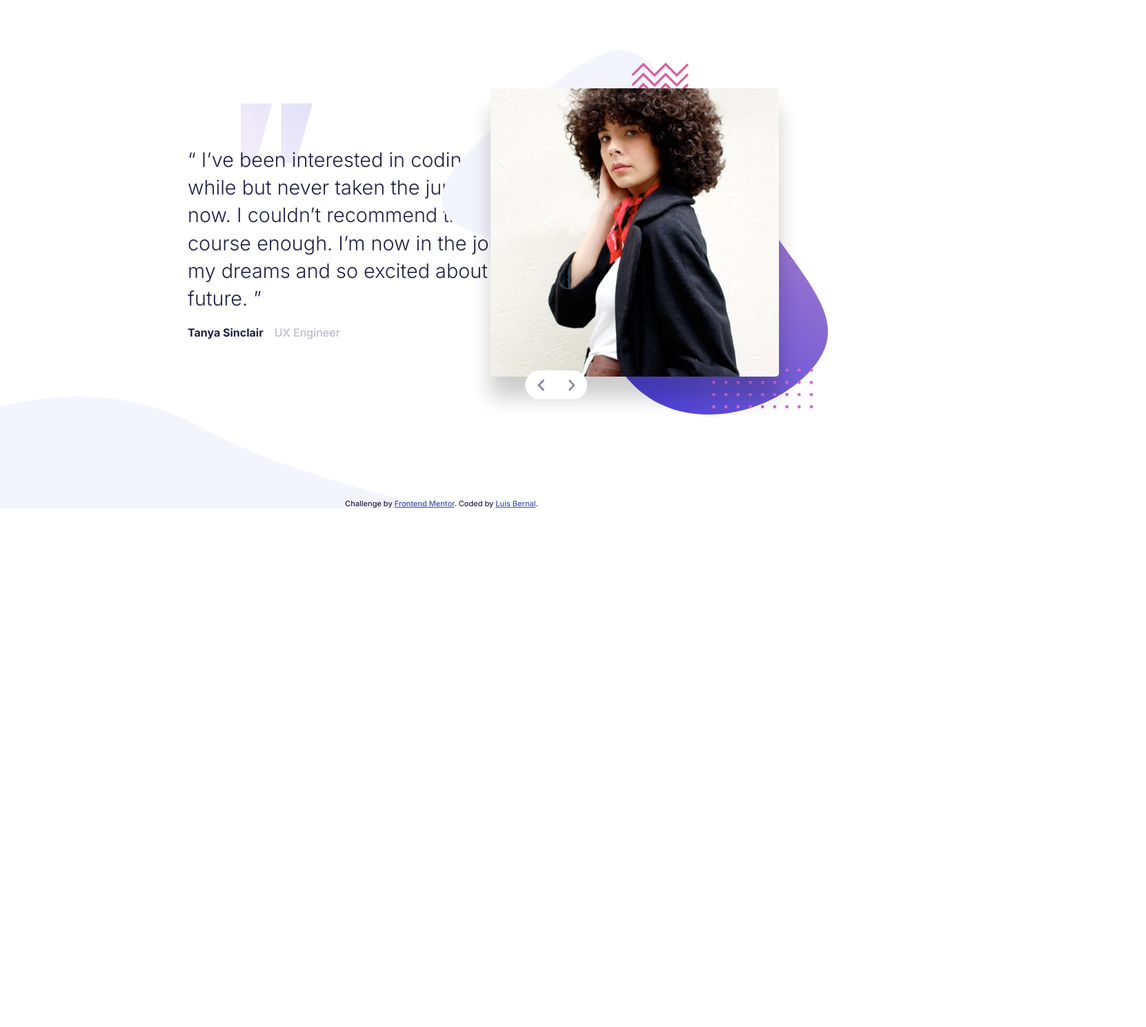
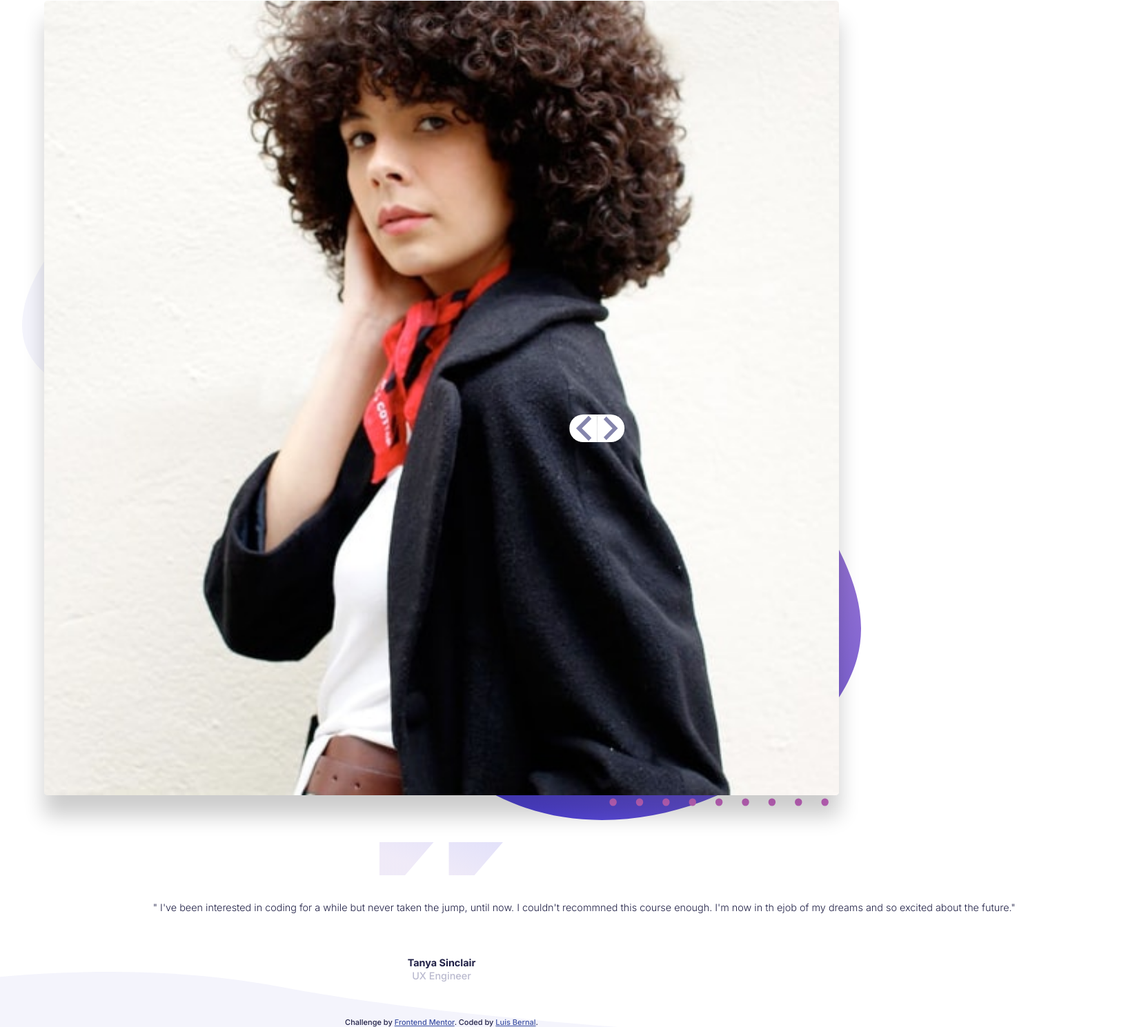
Before and after one commit to FrontendMentor-Lecap/Bootcamp-Testimonials-Slider, a plain HTML site: page index.html in a window 1280 px wide. Shown: the part 63-1552 px from the top of the page at 69% size, 1661 px wide, since content can reach past the window. Before the commit the page ends 800 px from the top, so only its background shows below. Drawn offline with Linux system fonts and the light colour scheme.

Commit message:
Html change and JS created

```diff
--- a/app.js
+++ b/app.js
@@ -1,31 +1,76 @@
-const next = document.querySelector('.next');
-const prev = document.querySelector('.prev');
-const slides = document.querySelectorAll('.testimonial');
+let counter = 0;
 
-let index = 0;
-display(index);
-function display(index) {
-  slides.forEach(slide => {
-    slide.style.display = 'none';
+// Selectors
+const userImage = document.querySelector('.user__image');
+const userName = document.querySelector('.user__name');
+const userRole = document.querySelector('.user__role');
+const testimonialContainer = document.querySelector('.testimonial__container');
+const testimonialText = document.querySelector('.testimonial__text');
+const prevBtn = document.querySelector('#prev');
+const nextBtn = document.querySelector('#next');
+
+const users = [
+  {
+    username: 'Tanya Sinclair',
+    userrole: 'UX Engineer',
+    testimony: ` " I've been interested in coding for a while but never taken the jump, until now. I couldn't recommned this course enough. I'm now in th ejob of my dreams and so excited about the future." `,
+    imgSrc: '/images/image-tanya.jpg',
+  },
+  {
+    username: 'John Tarkpor',
+    userrole: 'Junior Front-end Developer',
+    testimony: ` "If you want to lay the best foundation possible I'd recommend taking this course. The depth the instructors go into is incredible. I now feel so confident about starting as a professional developer. " `,
+    imgSrc: '/images/image-john.jpg',
+  },
+];
+
+// Functions
+const toggleActive = type => {
+  if (type === 'add') {
+    userImage.classList.add('active');
+    testimonialContainer.classList.add('active');
+  }
+  if (type === 'remove') {
+    userImage.classList.remove('active');
+    testimonialContainer.classList.remove('active');
+  }
+};
+
+const displayUser = userdata => {
+  const { username, userrole, testimony, imgSrc } = userdata;
+
+  userImage.src = imgSrc;
+  userName.textContent = username;
+  userRole.textContent = userrole;
+  testimonialText.textContent = testimony;
+};
+
+const slideOut = count => {
+  toggleActive('remove');
+  setTimeout(() => {
+    displayUser(users[count]);
+    setTimeout(() => toggleActive('add'));
   });
-  slides[index].style.display = 'flex';
-}
+};
 
-function nextSlide() {
-  index++;
-  if (index > slides.length - 1) {
-    index = 0;
-  }
-  display(index);
-}
-function prevSlide() {
-  index--;
-  if (index < 0) {
-    index = slides.length - 1;
-  }
-  display(index);
-}
+const prevSlide = () => {
+  conter <= 0 ? (counter = users.length - 1) : counter--;
 
-next.addEventListener('click', nextSlide);
-prev.addEventListener('click', prevSlide);
-document.addEventListener('keydown', prevSlide);
+  slideOut(counter);
+};
+
+const nextSlide = () => {
+  counter >= users.length - 1 ? (counter = 0) : counter++;
+
+  slideOut(counter);
+};
+
+// Event Listeners
+document.addEventListener('DOMContentLoaded', () => {
+  displayUser(users[counter]);
+  toggleActive('add');
+});
+
+prevBtn.addEventListener('click', prevSlide);
+
+nextBtn.addEventListener('click', nextSlide);
--- a/index.html
+++ b/index.html
@@ -32,44 +32,31 @@
     </style>
   </head>
   <body>
+    <div class="wrapper">
       <article class="testimonial">
-      <div class="image">
-        <img src="images/image-tanya.jpg" alt="tanya image" />
+        <div class="image__container">
+          <div class="image__div">
+            <img alt="" class="user__image" />
+            <div class="navigation">
+              <button class="btn" id="prev">
+                <img src="/images/icon-prev.svg" alt="previous" />
+              </button>
+
+              <button class="btn" id="next">
+                <img src="/images/icon-next.svg" alt="next" />
+              </button>
             </div>
-      <div class="content">
-        <blockquote>
-          “ I’ve been interested in coding for a while but never taken the jump,
-          until now. I couldn’t recommend this course enough. I’m now in the job
-          of my dreams and so excited about the future. ”
-        </blockquote>
-        <div class="name">
-          <h4 class="name">Tanya Sinclair</h4>
-          <p class="job-title">UX Engineer</p>
+          </div>
+        </div>
+
+        <div class="testimonial__container">
+          <blockquote class="testimonial__text"></blockquote>
+          <div class="user__info">
+            <h4 class="user__name"></h4>
+            <p class="user__role"></p>
           </div>
         </div>
       </article>
-
-    <article class="testimonial">
-      <div class="image">
-        <img src="/images/image-john.jpg" alt="john image" />
-      </div>
-      <div class="content">
-        <blockquote>
-          “ If you want to lay the best foundation possible I’d recommend taking
-          this course. The depth the instructors go into is incredible. I now
-          feel so confident about starting up as a professional developer. ”
-        </blockquote>
-        <div class="name">
-          <h4 class="name">John Tarkpor</h4>
-          <p class="job-title">Junior Front-end Developer</p>
-        </div>
-      </div>
-    </article>
-
-    <div class="navigation">
-      <img src="/images/icon-prev.svg" alt="previous" class="prev" />
-      <img src="/images/icon-next.svg" alt="next" class="next" />
-    </div>
 
       <div class="attribution">
         Challenge by
@@ -77,7 +64,7 @@
           >Frontend Mentor</a
         >. Coded by <a href="#">Luis Bernal</a>.
       </div>
-
+    </div>
     <script src="app.js"></script>
   </body>
 </html>
--- a/style.css
+++ b/style.css
@@ -12,39 +12,41 @@
 
 body {
   font-family: 'Inter', sans-serif;
-  min-height: 100vh;
-  position: relative;
-  color: var(--drkblue);
 }
 
-article {
-  display: flex;
-  flex-direction: column;
-  align-items: center;
-  height: 100vh;
+.wrapper {
+  position: relative;
+  min-height: 100vh;
+  color: var(--drkblue);
   background-image: url('/images/pattern-curve.svg');
   background-repeat: no-repeat;
   background-position: bottom left;
-  background-size: 50%;
-  margin: auto;
+  background-size: 70vw 10vh;
+  padding: 2rem;
 }
 
-.image {
+.testimonial {
+  display: flex;
+  flex-direction: column;
+}
+
+.image__container {
   background-image: url('/images/pattern-bg.svg');
   background-repeat: no-repeat;
-  background-size: contain;
+  background-size: 100% 100%;
   background-position: center;
-  flex-basis: 50%;
-  display: flex;
-  align-items: center;
-  justify-content: center;
   height: 100%;
-  width: 20.5rem;
-  padding: 2.5rem;
-  margin: 2.5vh auto;
+  padding: 2rem;
+  width: 100%;
+  position: relative;
 }
 
-.image img {
+.image__div {
+  width: 100%;
+  position: relative;
+}
+
+.user__image {
   width: 100%;
   border-radius: 0.3em;
   box-shadow: 0px 30px 30px 0px rgba(0, 0, 0, 0.2);
@@ -53,51 +55,70 @@ article {
 .navigation {
   position: absolute;
   display: flex;
-  justify-content: space-around;
   left: 50%;
   transform: translateX(-50%);
-  top: 43%;
-  border-radius: 2em;
+  bottom: calc(-2.5rem / 2);
+}
+
+.navigation .btn {
   background-color: white;
-  width: 6rem;
+  border: none;
+  padding: 0.5rem;
+  width: 2.5rem;
+  height: 2.5rem;
+  display: flex;
+  justify-content: center;
+  align-items: center;
   cursor: pointer;
 }
 
-.navigation img {
-  padding: 0.8rem;
-  width: 2.2rem;
+#prev {
+  border-radius: 50% 0 0 50%;
 }
 
-.content {
-  flex-basis: 50%;
+#next {
+  border-radius: 0 50% 50% 0;
+}
+
+.testimonial__container {
   background-image: url(/images/pattern-quotes.svg);
   background-repeat: no-repeat;
-  background-size: 10vh;
+  background-size: 14vw 6vh;
   background-position: 50% 0;
   text-align: center;
-  padding: 0 2rem;
+  margin: 2rem 0;
 }
 
-blockquote {
-  font-size: 1.1rem;
+.testimonial__text {
+  font-size: 0.9rem;
   font-weight: 300;
-  padding: 8% 0 5%;
+  line-height: 1.4;
+  padding: 7% 8vw 5%;
 }
 
-.job-title {
+.user__info {
+  font-size: 0.9rem;
+  line-height: 1.3;
+}
+
+.user__role {
   color: var(--grayblue);
+}
+
+.active {
+  opacity: 1;
 }
 
 .attribution {
   position: absolute;
-  bottom: 0;
-  left: 15%;
+  bottom: 0%;
+  left: 50vw;
+  transform: translateX(-50%);
 }
 
 @media (min-width: 900px) {
   article {
     flex-direction: row-reverse;
-    padding: 5rem;
     max-width: 100rem;
   }
 
```
Lines whose indentation alone changed are shown as unchanged.
